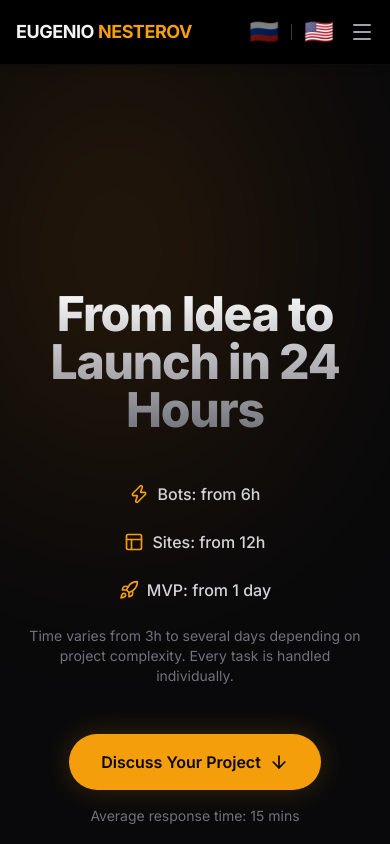
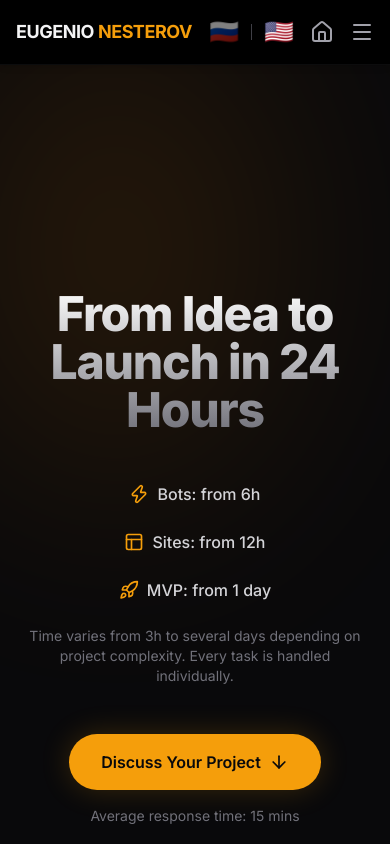
Before and after one commit to EugenioNesterov/portfolio, a plain HTML site: page index.html in a window 390 px wide. Shown: the top 844 px of the page. Drawn offline with nearby package versions, Linux system fonts and the light colour scheme.

Commit message:
feat: add mobile home button and final UI polish

```diff
--- a/index.html
+++ b/index.html
@@ -100,10 +100,15 @@
                     </a>
                 </nav>
 
-                <!-- Mobile Burger Icon -->
-                <button class="md:hidden text-zinc-400 hover:text-zinc-100 transition-colors" title="Menu" id="burger-btn">
-                    <i data-lucide="menu" class="w-6 h-6"></i>
-                </button>
+                <!-- Mobile Nav Icons (Home + Burger) -->
+                <div class="flex items-center gap-4 md:hidden">
+                    <a href="#hero" class="text-zinc-400 hover:text-zinc-100 transition-colors" title="Home">
+                        <i data-lucide="home" class="w-6 h-6"></i>
+                    </a>
+                    <button class="text-zinc-400 hover:text-zinc-100 transition-colors" title="Menu" id="burger-btn">
+                        <i data-lucide="menu" class="w-6 h-6"></i>
+                    </button>
+                </div>
             </div>
         </div>
 
```
